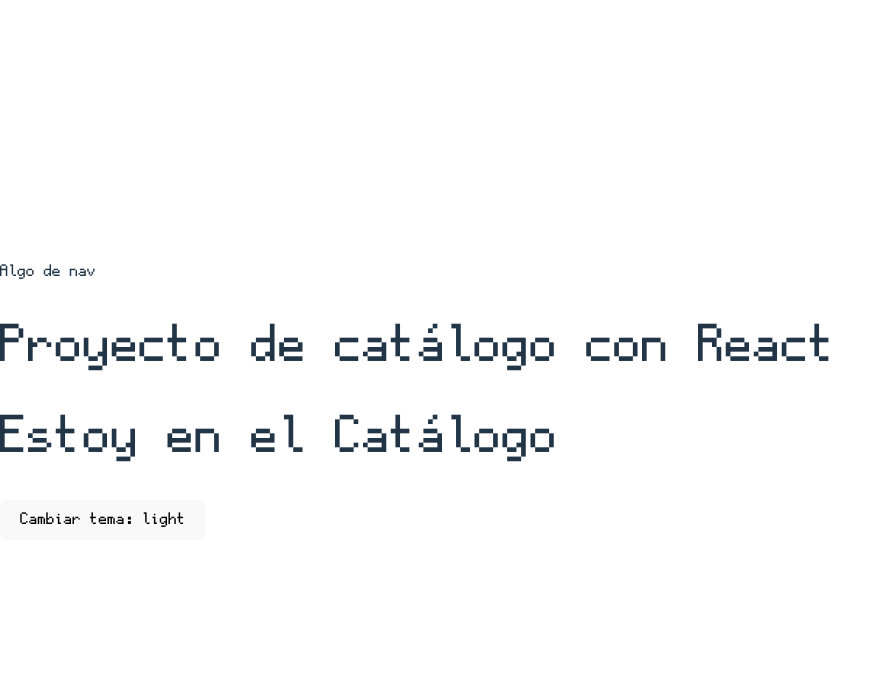
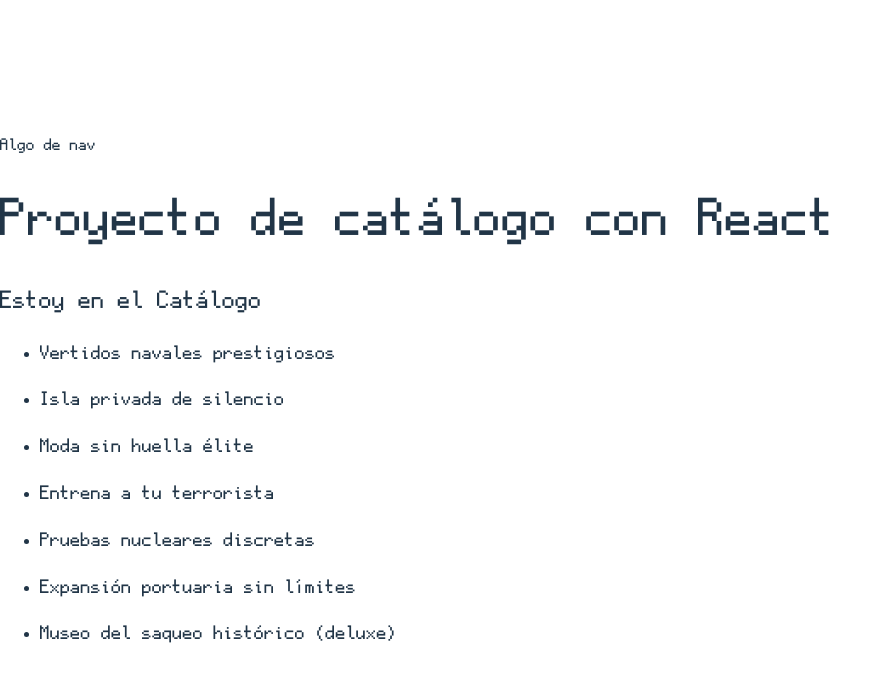
Before and after one commit to moramunozclara/catalogo-react, a React (Vite) app: page /catalogo in a window 1280 px wide. Shown: the top 680 px of the page, without its empty margins (0-892 px from the left). Built offline with nearby package versions, Linux system fonts and the light colour scheme.

Commit message:
fix lista productos

```diff
--- a/public/backend/API/v1/productos.JSON
+++ b/public/backend/API/v1/productos.JSON
@@ -52,13 +52,12 @@
             "price": 20000000
         },
         {
-            "name": "Museo del saqueo histórico deluxe",
+            "name": "Museo del saqueo histórico (deluxe)",
             "description": "Crea y expón tu colección de piezas de otras naciones adquiridas con métodos cuestionables, sin obligación de devolverlas. Este paquete incluye:",
             "services-list": "",
             "type": ["Cultural", "Política"],
             "price": 15000000000
         }
 
-
     ]
 }
--- a/src/Layout.jsx
+++ b/src/Layout.jsx
@@ -1,23 +1,15 @@
 //1º sfc
 // 2º Import el OUTLET y meterlo en el MAIN
 // 3º Import el css
-// 4º importar el create context para el tema
-// 5ª meter todo el return dentro del context
-
-import { Outlet } from "react-router-dom";
+import { Outlet, } from "react-router-dom";
 import './css/catalogo.css'
-import {createContext, useState} from 'react'
-
-export const ModoOscuroContext = createContext("light");
 
 
 
 const Layout = () => {
 
-    const [tema, setTema] = useState("light");
 
     return (
-        <ModoOscuroContext.Provider value={tema}>
 
         <div>
             <header>
@@ -31,13 +23,9 @@
                 <Outlet/>
             </main>
 
-            <button onClick={() => {
-                setTema(tema=="dark"?"light":"dark");
-            }}>Cambiar tema: {tema} </button>
 
         </div>
 
-     </ModoOscuroContext.Provider>
     )
 }
 
--- a/src/pages/Catalogo.jsx
+++ b/src/pages/Catalogo.jsx
@@ -1,24 +1,49 @@
 // Sección catálogo
+// import { useState } from 'react'
+import {useState, useEffect} from 'react';
+import Producto from './Producto';
+
+// sfc
+const Catalogo = () => {
+    const [productos, setProductos] = useState([]);
+    // const [filtro, setFiltro] = useState("");
+    // const [errores, setErrores] = useState("");
+    // const [info, setInfo] = useState({
+    //     count: 0,
+    //     next: null,
+    //     prev: null,
+    //     pages: 0
+    // });
 
 
-// import { useState } from 'react'
+    useEffect(() => {
+        const getProductos = async () => {
+            try {
+                const respuesta= await fetch('/backend/API/v1/productos.json');
+                const objeto = await respuesta.json();
+                setProductos(objeto.results);
+            }
+            catch (error) {
+                console.error('Error al obtener los productos:', error);
+            }
+        };
 
-import {useState, useEffect} from 'react';
+        getProductos();
 
-// sfc
+    }, []);
 
-const Catalogo = () => {
-const [productos, setProductos] = useState([]);
-const [filtro, setFiltro] = useState("");
-const [errores, setErrores] = useState("");
-const [info, setInfo] = useState({
-    count: 0,
-    next: null,
-    prev: null,
-    pages: 0
-});
+    return (
+            <>
+            <h2>Estoy en el Catálogo</h2>
+            <ul>
+                {productos.map((producto =>
+                    <li key={producto.name}><h3>{producto.name}</h3>
+                    </li>))}
+            </ul>
 
-    return ( <h1>Estoy en el Catálogo</h1> );
+            </>
+
+    );
 }
 
 export default Catalogo;
--- a/src/pages/Home.jsx
+++ b/src/pages/Home.jsx
@@ -1,5 +1,5 @@
 import { useState, useEffect, useContext } from 'react';
-import {ModoOscuroContext} from '../Layout'
+// import {ModoOscuroContext} from '../Layout'
 
 
 // sfc
@@ -10,7 +10,8 @@
 
 
 
-    return ( <h1>Estoy en Home ({tema})
+    return( <h1>Estoy en Home
+        {/* ({tema}) */}
     </h1> );
 }
 
--- a/src/pages/Producto.jsx
+++ b/src/pages/Producto.jsx
@@ -1,6 +1,8 @@
 //1º sfc
 //2º importar params
 //3ºcrear constante antes del return para extraer elementos del useParams
+
+// UseParams: es para obtener parámetros de la URL
 import { useParams } from "react-router-dom";
 
 const Producto = () => {
```
Also changed, not shown: src/Layout copy.jsx (added, +46 -0 lines).
